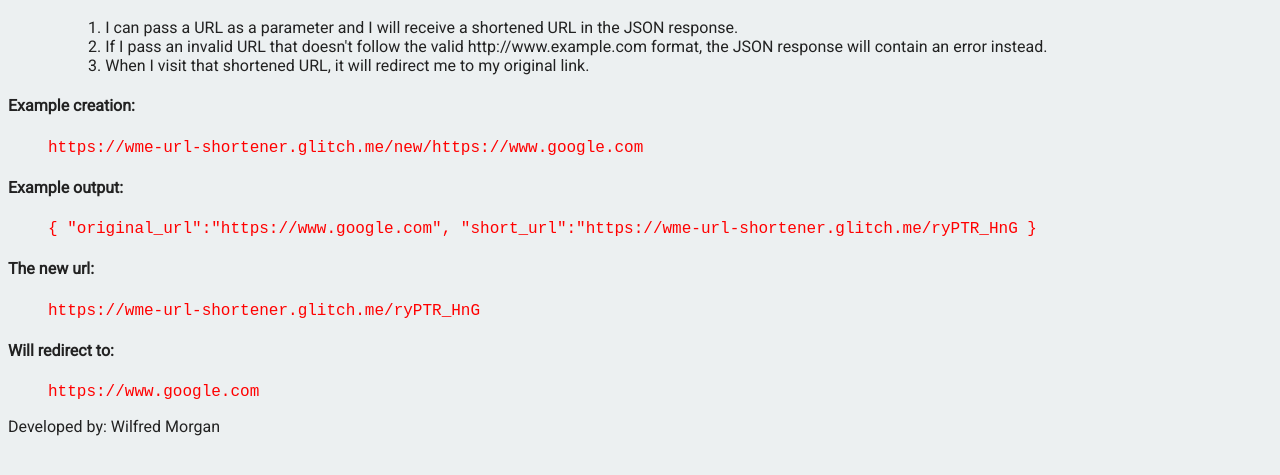
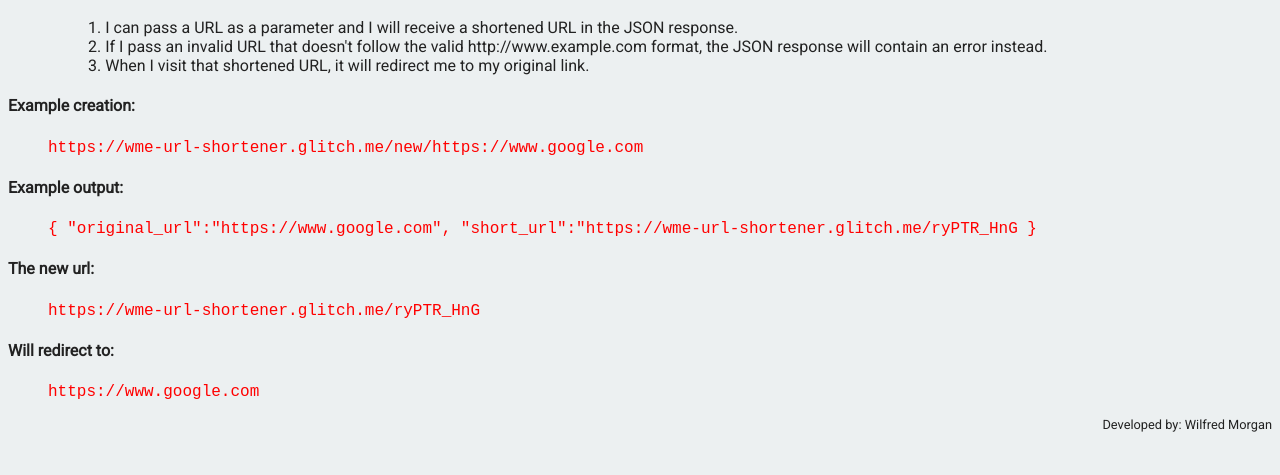
Before and after one commit to wmemorgan/url-shortener, a website: page views/index.html in a window 1280 px wide. Shown: the part 103-578 px from the top of the page. Drawn offline with Linux system fonts and the light colour scheme; files that its build step writes are made by us from their sources.

Commit message:
Add styling to footer tag

```diff
--- a/public/style.css
+++ b/public/style.css
@@ -11,6 +11,11 @@ body {
 code {
 	color: red;
 	text-indent: 5%;
+}
+
+footer {
+	font-size: 0.80em;
+	text-align: right;
 }
 
 .container {
```
